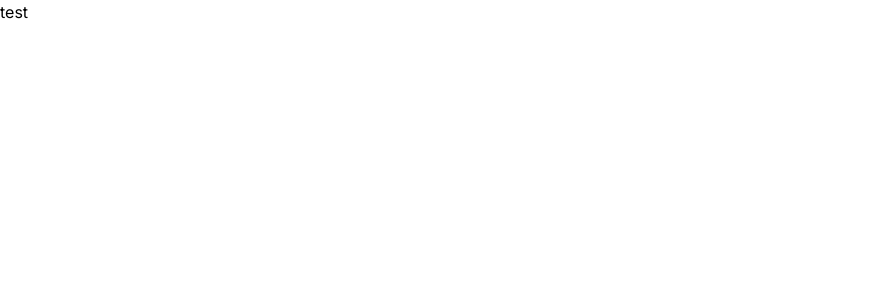
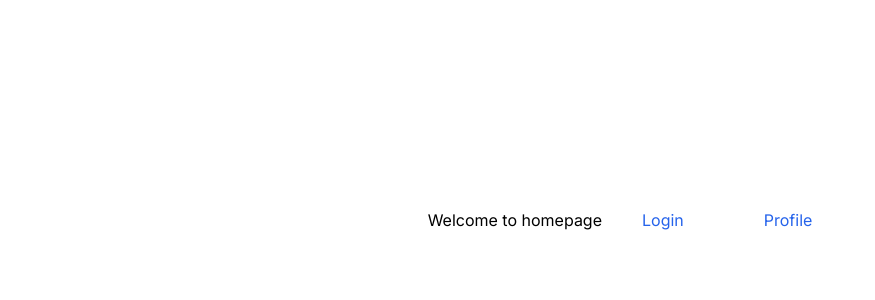
Before and after one commit to Vipulpandey007/Gossner-College, a Next.js app: page / in a window 1280 px wide. Shown: the top 300 px of the page, without its empty margins (0-875 px from the left). Built offline with nearby package versions, Linux system fonts and the light colour scheme.

Commit message:
home page links added

```diff
--- a/src/app/page.js
+++ b/src/app/page.js
@@ -1,3 +1,15 @@
+import Link from "next/link";
+
 export default function Home() {
-  return <div>test</div>;
+  return (
+    <div className="min-h-screen text-center mt-52">
+      Welcome to homepage
+      <Link href="/login" className="mx-10 text-blue-600">
+        Login
+      </Link>
+      <Link href="/profile" className="mx-10 text-blue-600">
+        Profile
+      </Link>
+    </div>
+  );
 }
```
